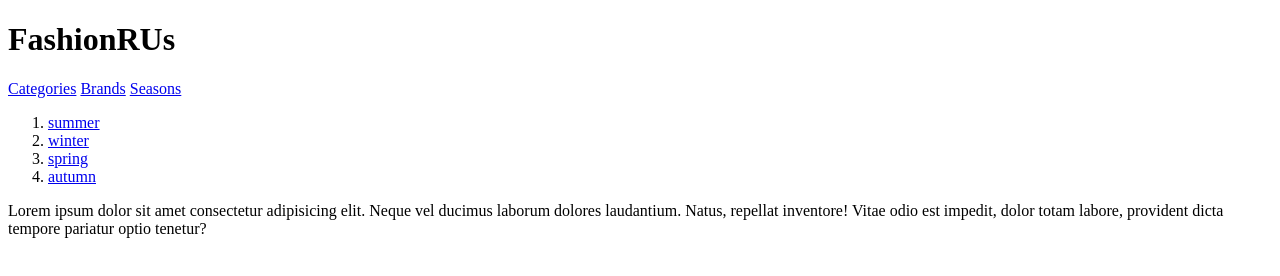
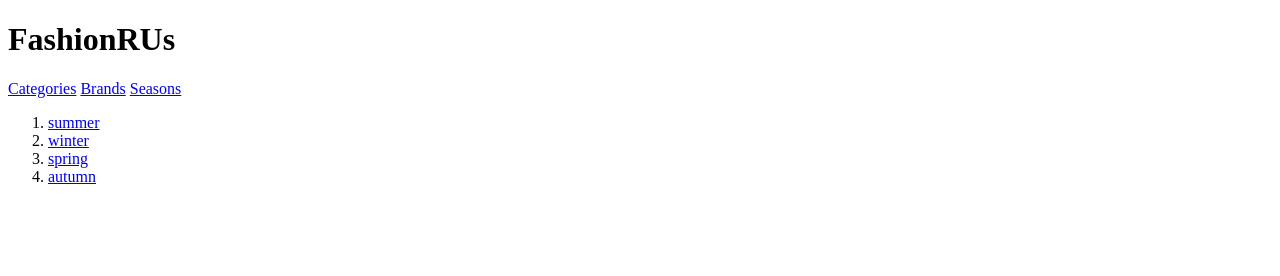
Before and after one commit to fahm0049/Static-Product-Assignment, a plain HTML site: page index.html in a window 1280 px wide. Drawn offline with Linux system fonts and the light colour scheme.

Commit message:
delete lorem

```diff
--- a/index.html
+++ b/index.html
@@ -24,7 +24,7 @@
            <li><a href="autumn">autumn</a></li>
        </ol>
    </section>
-   <p>Lorem ipsum dolor sit amet consectetur adipisicing elit. Neque vel ducimus laborum dolores laudantium. Natus, repellat inventore! Vitae odio est impedit, dolor totam labore, provident dicta tempore pariatur optio tenetur?</p>
+
 </main>
 
 </body>
```
